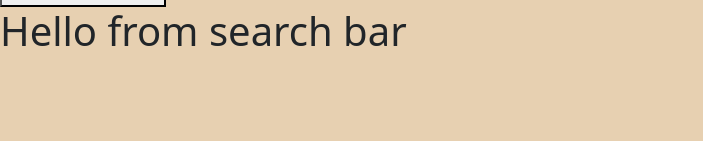
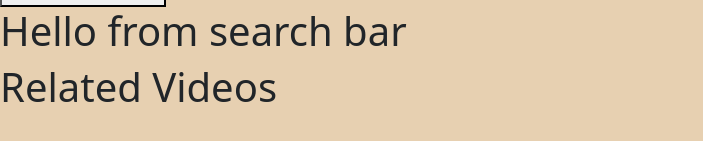
Before and after one commit to Jenliang26/YouTubeCloneProj, a React (Create React App) app: page / in a window 1280 px wide. Shown: the part 445-586 px from the top of the page, without its empty margins (0-703 px from the left). Built offline with nearby package versions, Linux system fonts and the light colour scheme; no server answers.

Commit message:
added related videos

```diff
--- a/src/components/App.jsx
+++ b/src/components/App.jsx
@@ -5,6 +5,7 @@ import 'bootstrap/dist/css/bootstrap.min.css';
 import VideoPlayer from './VideoPlayer/VideoPlayer';
 import SearchBar from './SearchBar/SearchBar';
 import Key from './apikey';
+import RelatedVideos from './RelatedVideos/RelatedVideos';
 
 class App extends Component {
   constructor(props) {
@@ -22,6 +23,8 @@ class App extends Component {
       console.log(e)
     }
   }
+
+
   render() {
     return (
       <div>
@@ -29,6 +32,7 @@ class App extends Component {
         <VideoPlayer />
         <button onClick={() => this.getYoutubeVideos()}>click me for reasons</button>
         <SearchBar />
+        <RelatedVideos />
       </div>
      );
   }
--- /dev/null
+++ b/src/components/RelatedVideos/RelatedVideos.jsx
@@ -0,0 +1,9 @@
+import React, { Component } from 'react'
+
+const RelatedVideos = () => {
+  return (
+    <h1>Related Videos</h1>
+   );
+}
+
+export default RelatedVideos;
--- a/src/components/VideoPlayer/VideoPlayer.jsx
+++ b/src/components/VideoPlayer/VideoPlayer.jsx
@@ -1,13 +1,15 @@
 import React from 'react';
 import './VideoPlayer.css'
-import Iframe from 'react-iframe';
 
 const VideoPlayer = () => {
-  let thing = "J3Fgfq_6lbA"
+  // let thing = "J3Fgfq_6lbA"
+  let thing = "W0quDfpfRUQ"
+
+
   return (
     <div>
-        <iframe id="ytplayer" type="text/html" width="640" height="360"
-        src={`https://www.youtube.com/embed/${thing}?autoplay=1&origin=http://example.com`}
+        <iframe title="videoPlayer" id="ytplayer" type="text/html" width="640" height="360"
+        src={`https://www.youtube.com/embed/${thing}?autoplay=0&origin=http://example.com`}
         frameborder="0"></iframe>
     </div>
   );
```
Also changed, not shown: 1 other file (tests, documents, lock files or other folders).
